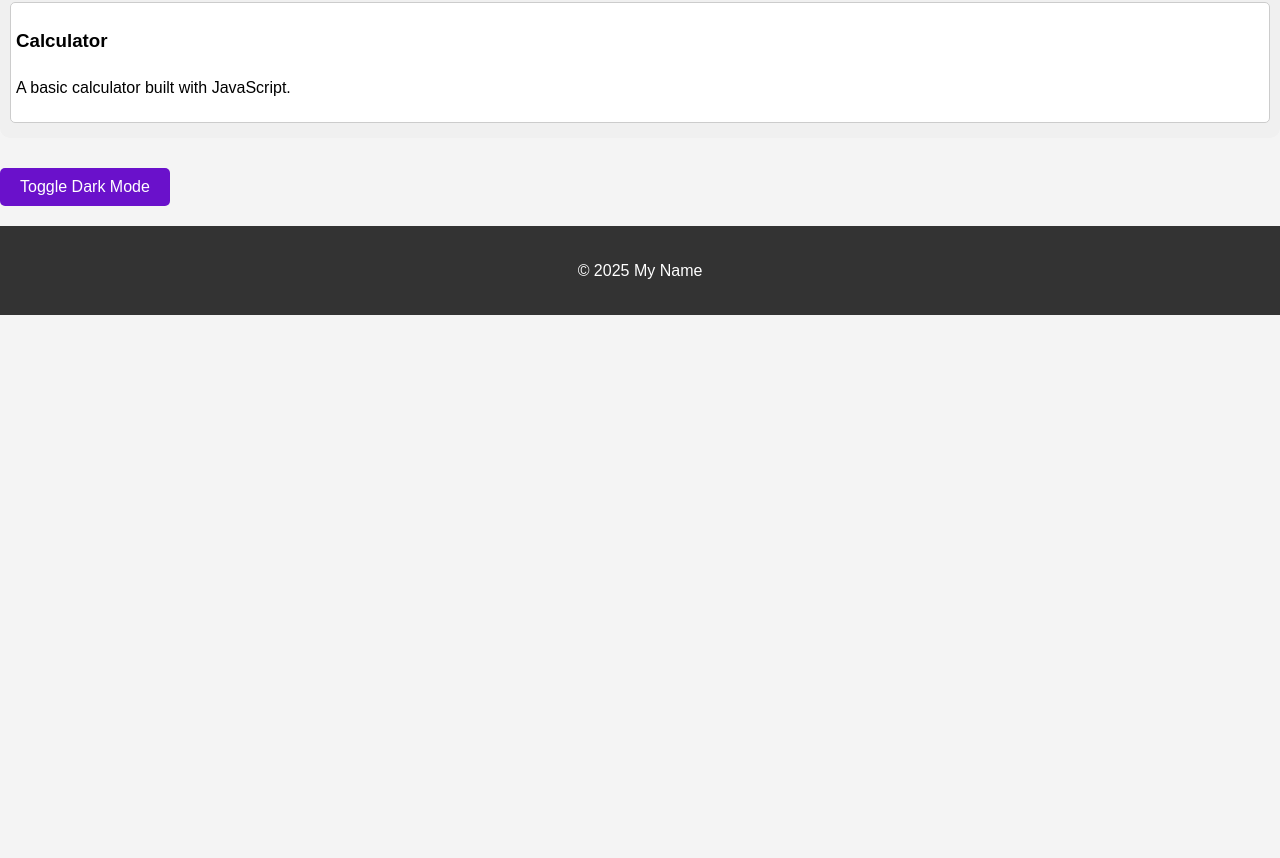
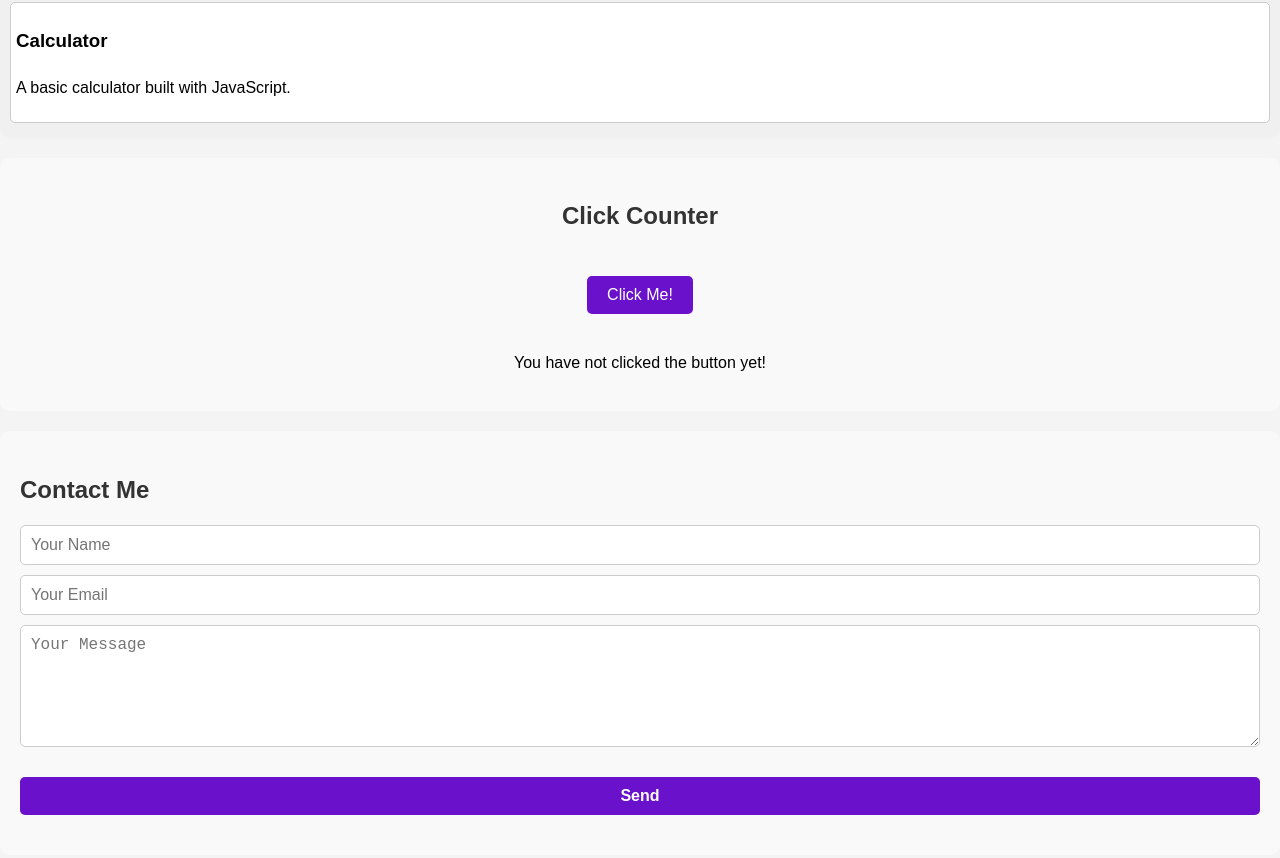
Before and after one commit to romcioro/first-portfolio-website, a plain HTML site: page index.html in a window 1280 px wide. Shown: the part 968-1826 px from the top of the page. Before the commit the page ends 1283 px from the top, so only its background shows below. Drawn offline with Linux system fonts and the light colour scheme.

Commit message:
adding the counter

```diff
--- a/index.html
+++ b/index.html
@@ -34,6 +34,22 @@
             </div>
         </section>
 
+        <section id="click-counter">
+            <h2>Click Counter</h2>
+            <button id="counter-button">Click Me!</button>
+            <p id="click-count">You have not clicked the button yet!</p>
+        </section>
+
+
+        <section id="contact">
+            <h2>Contact Me</h2>
+            <form id="contact-form">
+                <input type="text" name="name" placeholder="Your Name" required />
+                <input type="email" name="email" placeholder="Your Email" required />
+                <textarea name="message" placeholder="Your Message" required></textarea>
+                <button type="submit">Send</button>
+            </form>
+        </section>
 
 
         <button id="theme-toggle">Toggle Dark Mode</button>
--- a/script.js
+++ b/script.js
@@ -52,3 +52,39 @@ projects.forEach(project => {
     `;
     projectsList.appendChild(projectDiv);
 });
+
+// Target the form
+const contactForm = document.getElementById("contact-form");
+
+// Add an event listener for form submission
+contactForm.addEventListener("submit", (e) => {
+    e.preventDefault(); // Prevent the form from reloading the page
+
+    // Collect form data
+    const formData = new FormData(contactForm); // Extract form data
+    const name = formData.get("name"); // Get the 'name' input value
+    const email = formData.get("email"); // Get the 'email' input value
+    const message = formData.get("message"); // Get the 'message' textarea value
+
+    // Log the form data to the browser console
+    console.log(`Name: ${name}`);
+    console.log(`Email: ${email}`);
+    console.log(`Message: ${message}`);
+
+    // Optional: Reset the form fields
+    contactForm.reset();
+
+    // Notify the user
+    alert("Your message has been sent! (Logged to the console)");
+});
+
+
+// Click Counter Logic
+let clickCount = 0;
+const counterButton = document.getElementById("counter-button");
+const clickCountDisplay = document.getElementById("click-count");
+
+counterButton.addEventListener("click", () => {
+    clickCount++;
+    clickCountDisplay.textContent = `You have clicked the button ${clickCount} times.`;
+});
--- a/style.css
+++ b/style.css
@@ -107,3 +107,69 @@ body.dark-mode #skills ul li {
 body {
     transition: background-color 0.5s, color 0.5s;
 }
+
+/* For the COntact form */
+#contact {
+    background-color: #f9f9f9;
+    padding: 20px;
+    border-radius: 10px;
+    margin: 20px 0;
+}
+
+#contact h2 {
+    margin-bottom: 15px;
+    color: #333;
+}
+
+#contact form {
+    display: flex;
+    flex-direction: column;
+    gap: 10px;
+}
+
+#contact input, #contact textarea, #contact button {
+    padding: 10px;
+    font-size: 16px;
+    border: 1px solid #ccc;
+    border-radius: 5px;
+}
+
+#contact textarea {
+    min-height: 100px;
+}
+
+#contact button {
+    background-color: #6a11cb;
+    color: white;
+    border: none;
+    cursor: pointer;
+    font-size: 16px;
+    font-weight: bold;
+}
+
+#contact button:hover {
+    background-color: #2575fc;
+}
+
+
+#click-counter {
+    background-color: #f9f9f9;
+    padding: 20px;
+    margin: 20px 0;
+    border-radius: 10px;
+    text-align: center;
+}
+
+#counter-button {
+    padding: 10px 20px;
+    font-size: 16px;
+    background-color: #6a11cb;
+    color: white;
+    border: none;
+    border-radius: 5px;
+    cursor: pointer;
+}
+
+#counter-button:hover {
+    background-color: #2575fc;
+}
```
